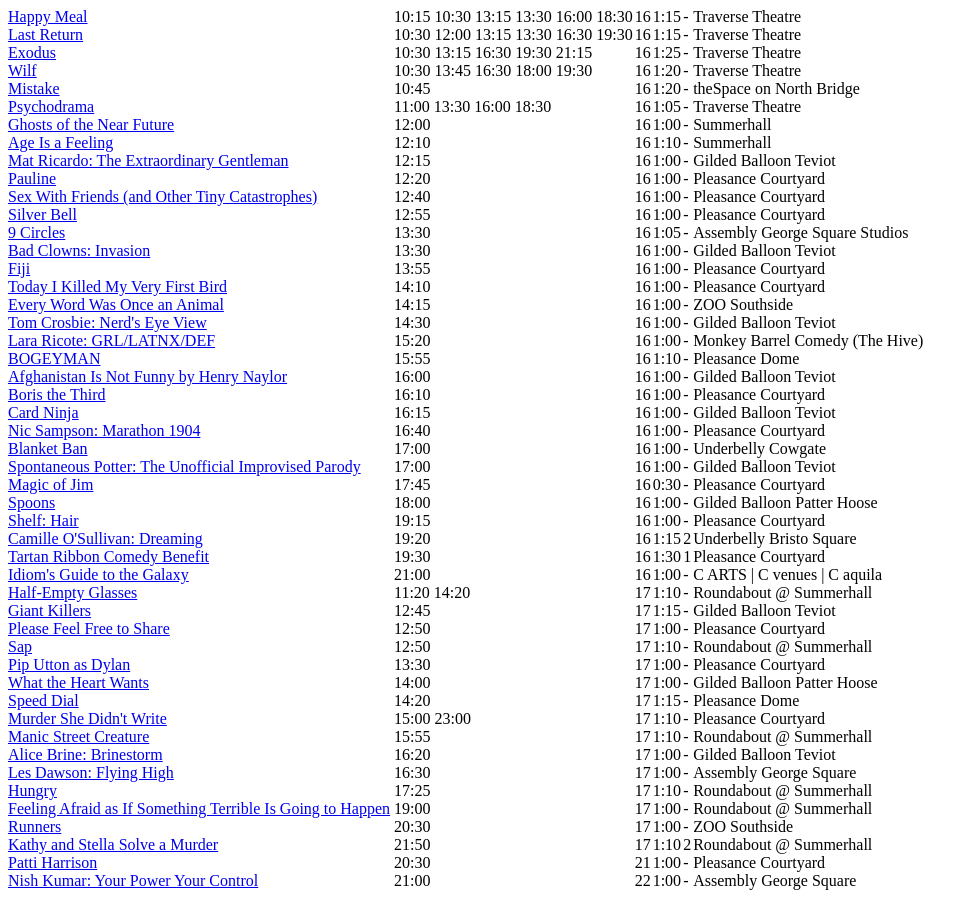
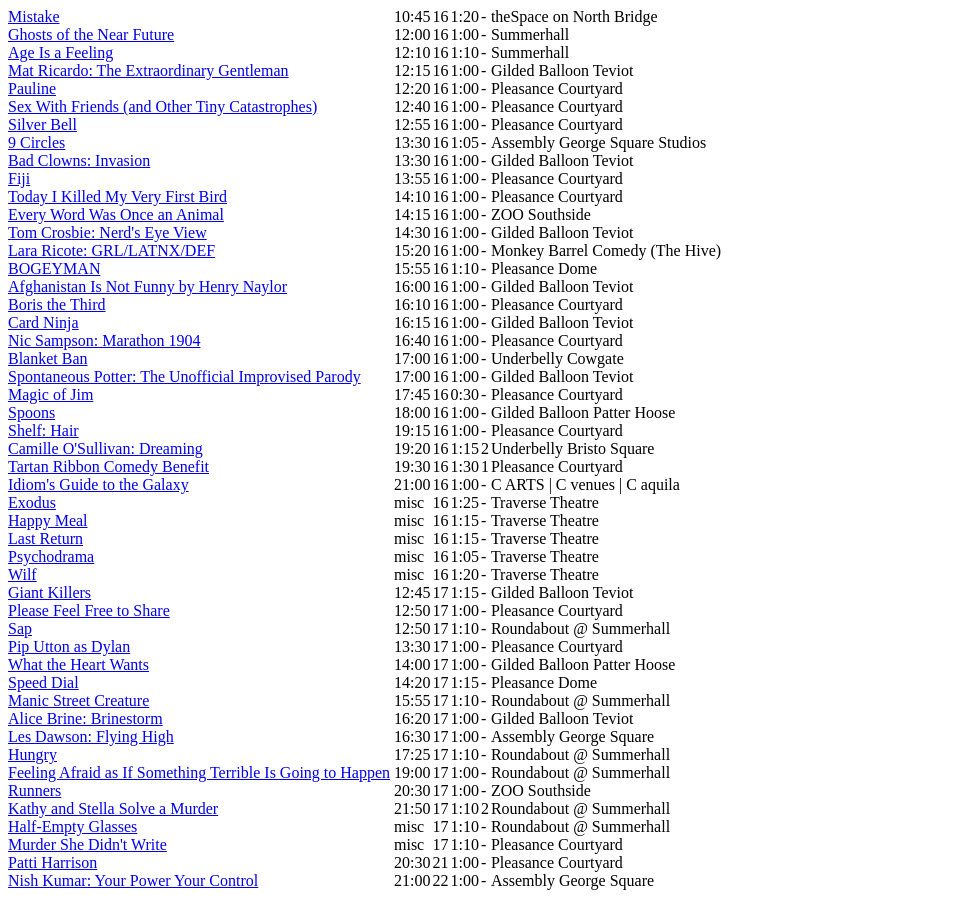
Before and after one commit to richardl62/fringe-favourites, a React (Create React App) app: page / in a window 1280 px wide. Shown: the whole page, without its empty margins (0-978 px from the left). Built offline with nearby package versions, Linux system fonts and the light colour scheme.

Commit message:
Fix bug and update favourites.ts

```diff
--- a/src/App.tsx
+++ b/src/App.tsx
@@ -20,7 +20,7 @@
 }
 
 function unpackStartTime(times: string) : StartTimeT {
-  if(times.includes(",")) {
+  if(times.includes(" ")) {
     return null;
   }
 
```
